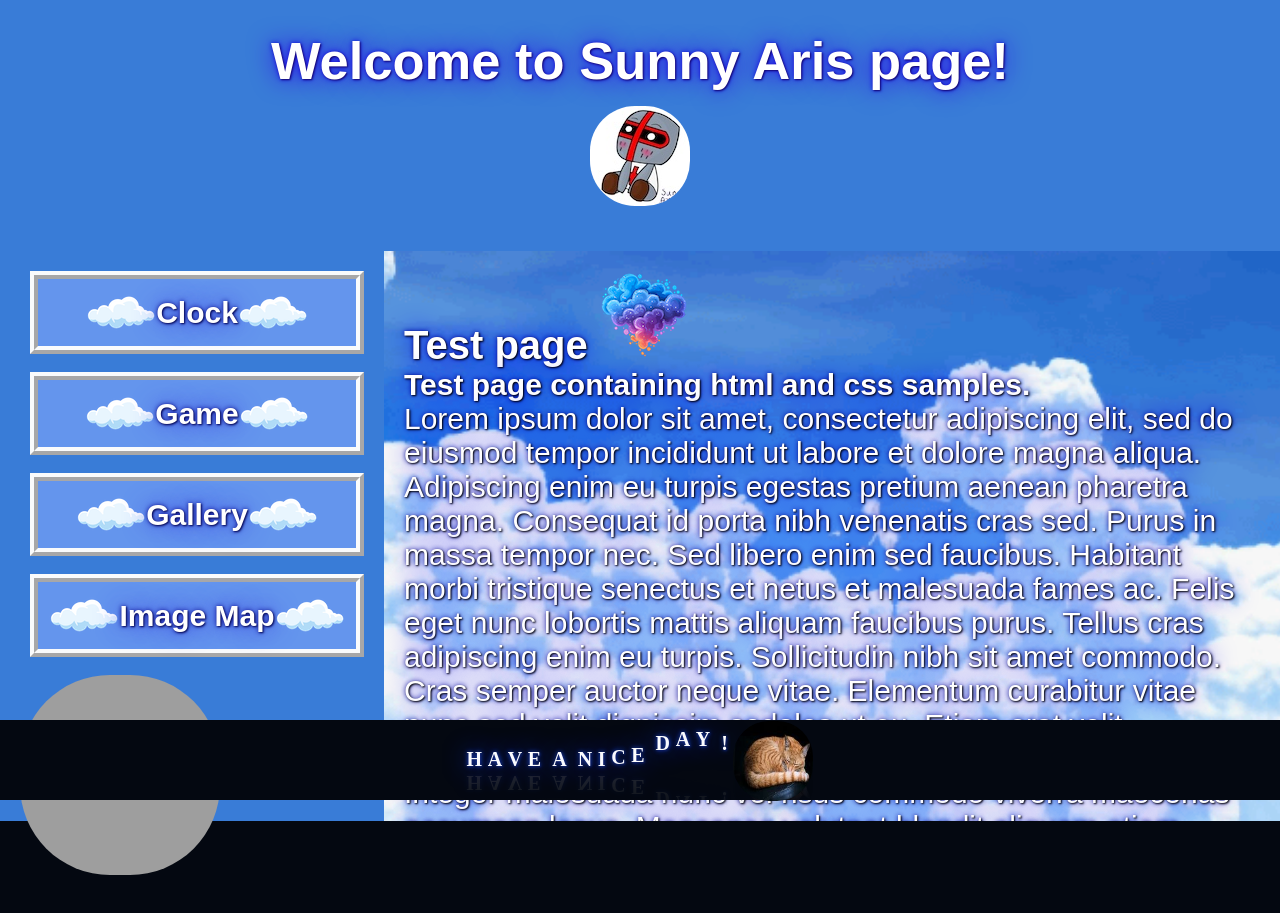
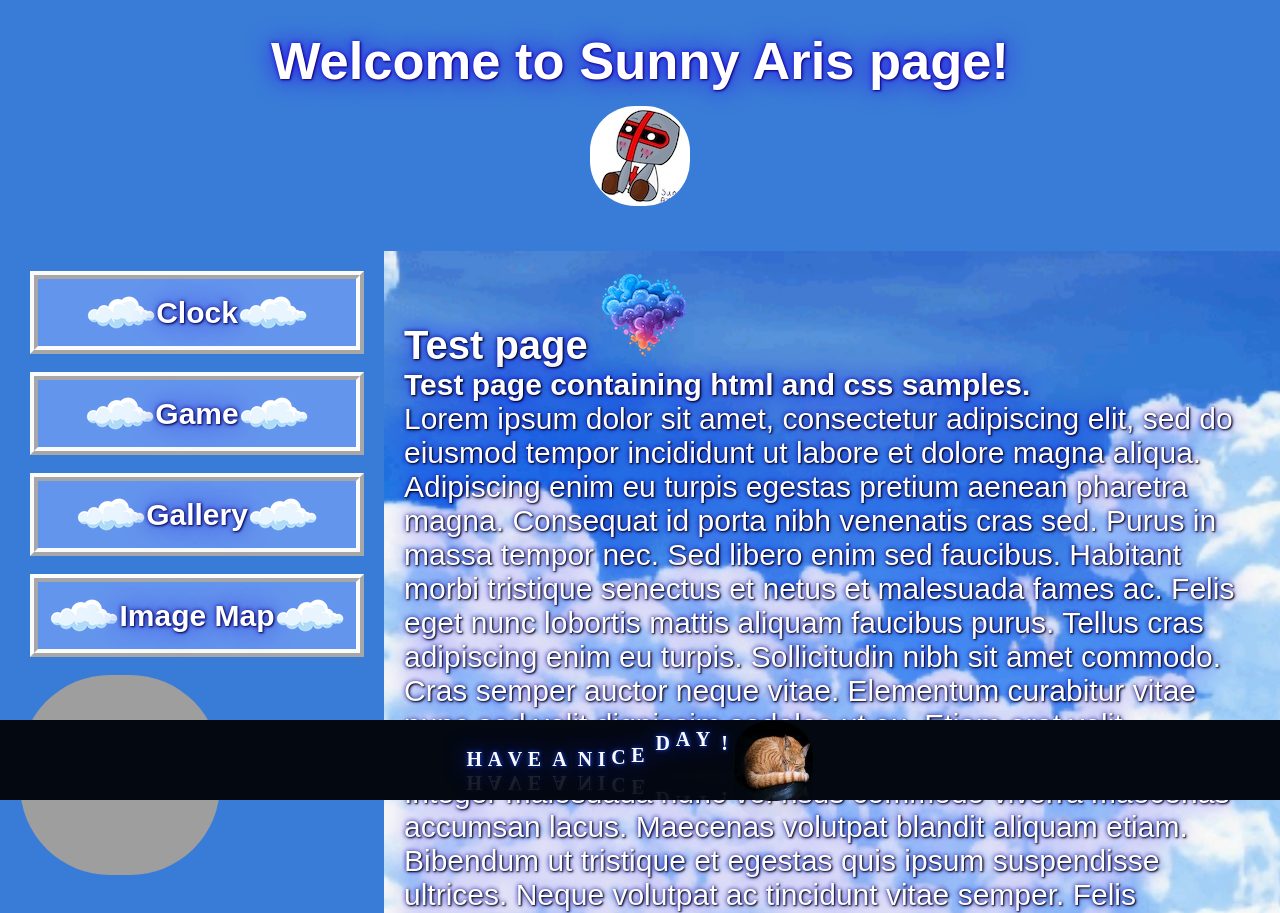
Before and after one commit to SunnyAris/SunnyAris.github.io, a plain HTML site: page index.html in a window 1280 px wide. Shown: the top 913 px of the page. Before the commit the page ends 891 px from the top, so only its background shows below. Drawn offline with Linux system fonts and the light colour scheme; grey boxes are pictures that could not be loaded; a web font is replaced by a local one.

Commit message:
Update index.html

```diff
--- a/index.html
+++ b/index.html
@@ -51,7 +51,7 @@ header {
 nav {
   float: left;
   width: 30%;
-  height: 570px;
+  height: 750px;
   background: #397cd7;
   padding: 20px;
 }
@@ -70,7 +70,7 @@ article {
   padding: 20px;
   width: 70%;
   background: #397cd7;
-  height: 570px;
+  height: 750px;
   color: white;
   text-shadow: 1px 1px 2px black, 0 0 25px rgb(0, 26, 255), 0 0 5px darkblue;
   overflow: scroll;
```
